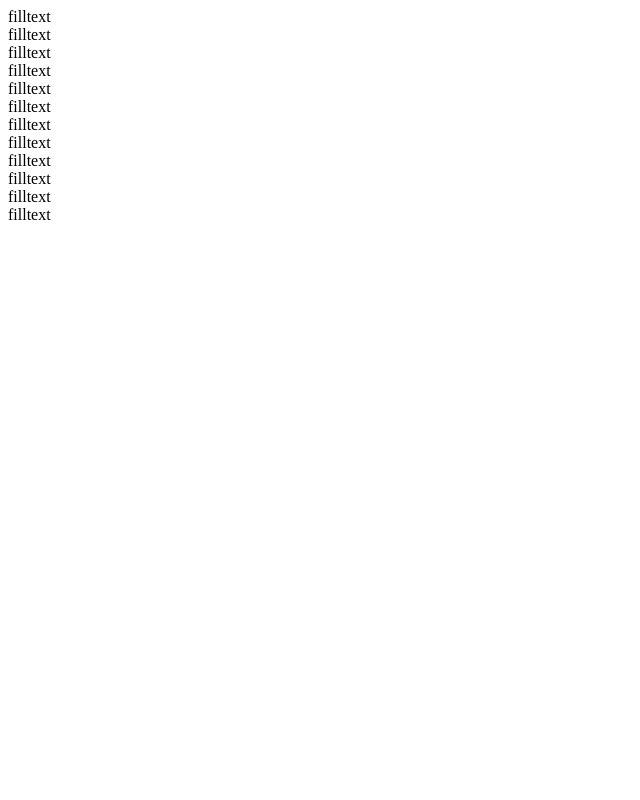
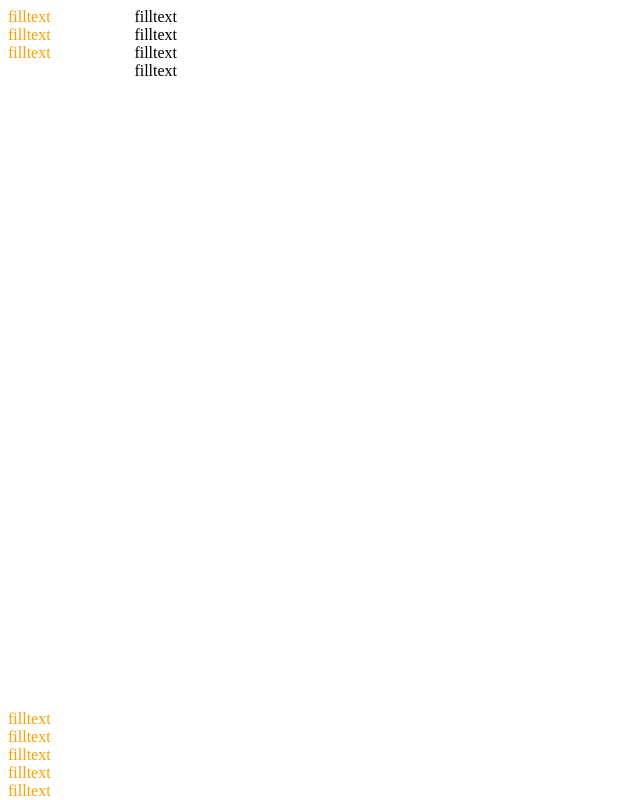
Before and after one commit to SupraLP/School-Material-management, a PHP site: page / in a window 1280 px wide. Shown: the whole page, without its empty margins (0-640 px from the left). Run offline with PHP 8.4, Linux system fonts and the light colour scheme.

Commit message:
changed class to id and padding to margin

```diff
--- a/index.html
+++ b/index.html
@@ -1,24 +1,25 @@
 <!DOCTYPE html>
 <meta charset="utf-8" lang="de" >
 <html>
+	<link rel="stylesheet" href="styles/main.css">
 	<head>
 		<title>
 			MAIN page
 		</title>
-		<div class="menu" >
+		<div id="menu" >
 			filltext<br>
 			filltext<br>
 			filltext<br>
 		</div>
 	</head>
 	<body>
-		<div class="main" >
+		<div id="main" >
 			filltext<br>
 			filltext<br>
 			filltext<br>
 			filltext<br>
 		</div>
-		<div class="footer" >
+		<div id="footer" >
 			filltext<br>
 			filltext<br>
 			filltext<br>
--- a/styles/main.css
+++ b/styles/main.css
@@ -1,15 +1,18 @@
 #menu {
 	position: fixed;
 	height: auto;
-	color: #FFcF00;
+	width: 100%;
+	color: #FF9F00;
 }
 #main {
-	padding-left: 10%;
-	padding-right: 10%;
-	padding-bottom: 20px;
+	margin-left: 10%;
+	margin-right: 10%;
+	margin-bottom: 20px;
 }
 #footer {
 	position: fixed;
 	height: auto;
-	color: #FFcF00;
+	width: 100%;
+	bottom: 0px;
+	color: #FF9F00;
 }
```
